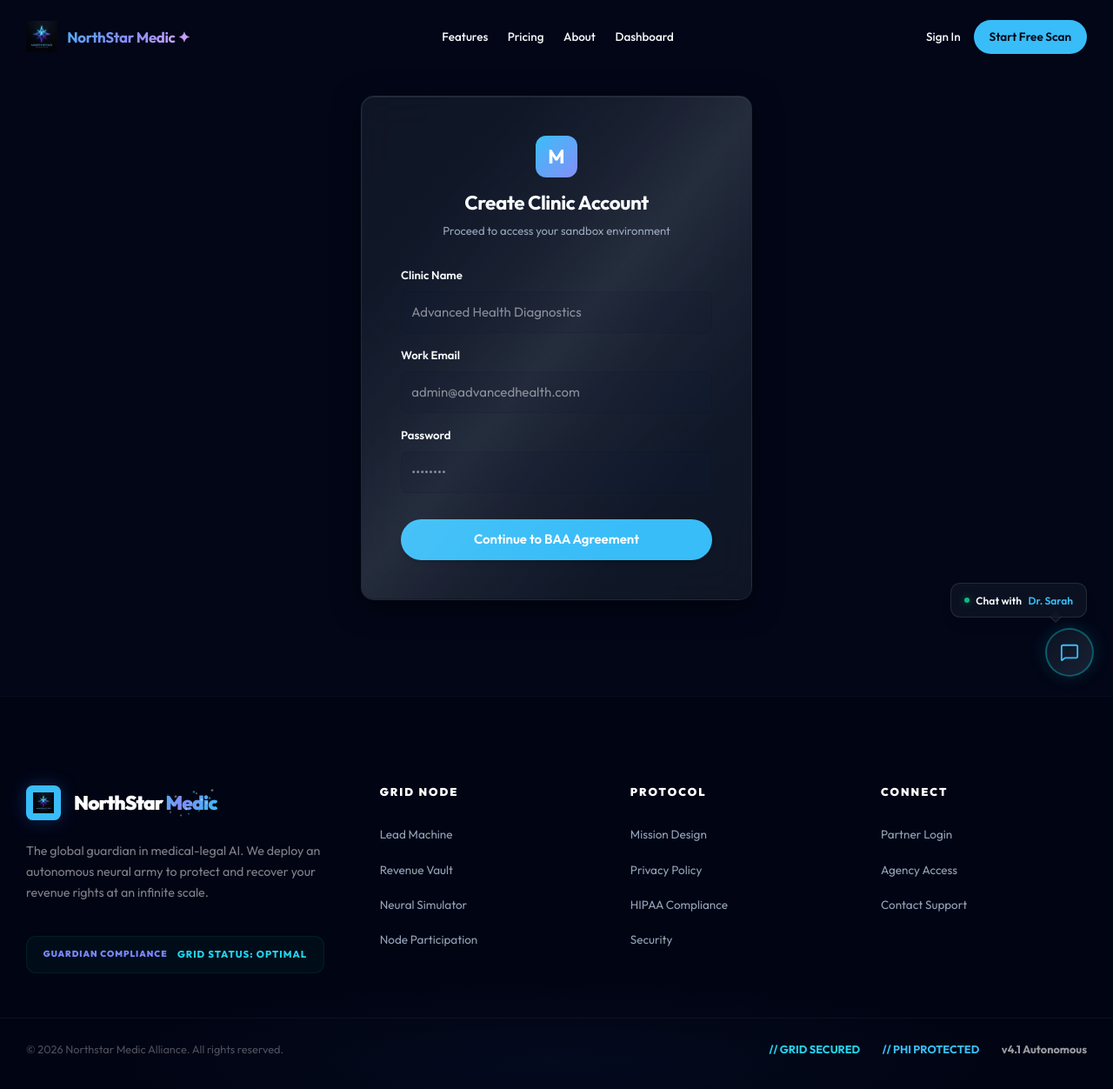
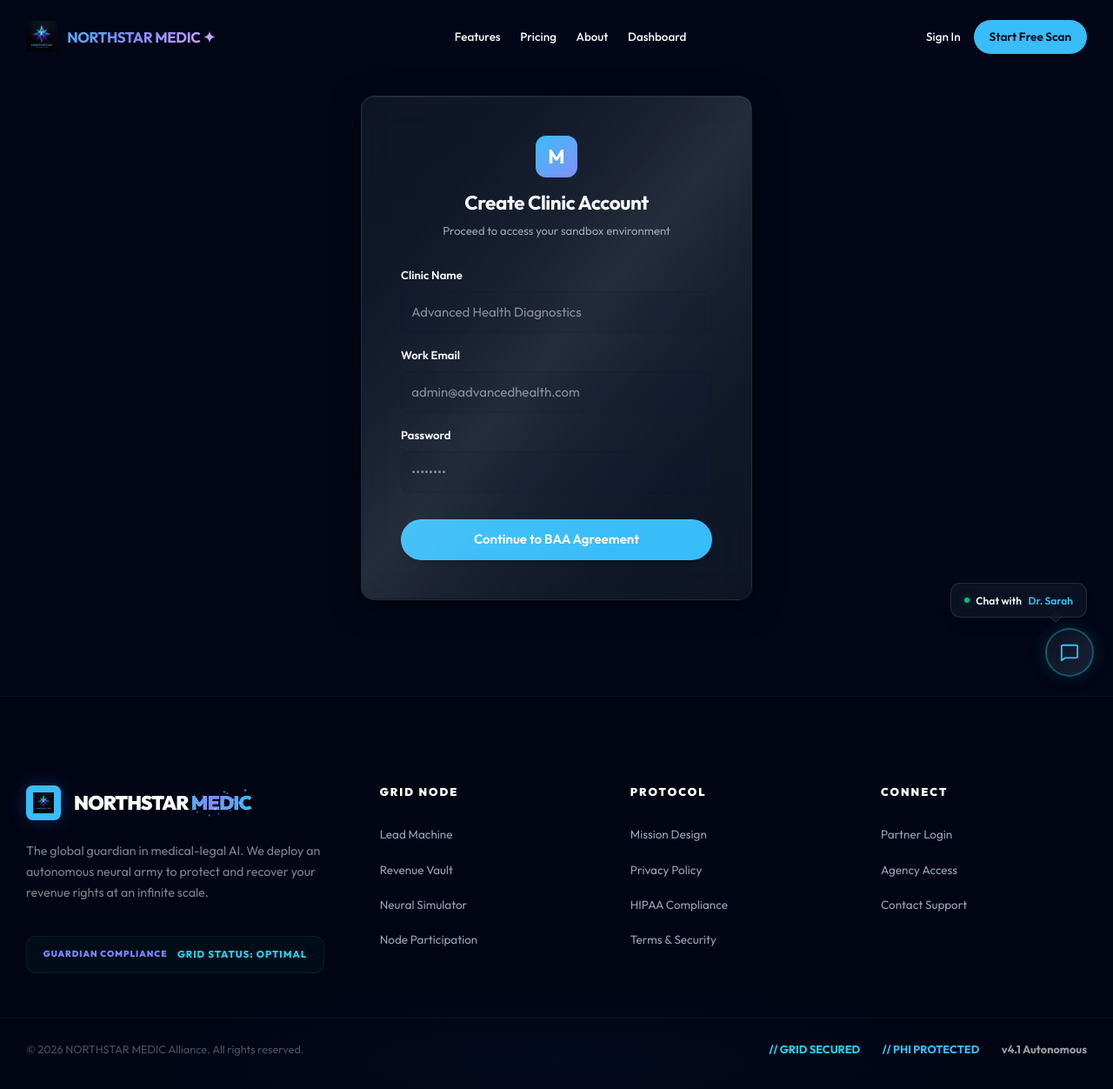
Before and after one commit to joeharyillum/northstarclaim, a Next.js app: page /signup in a window 1280 px wide. Shown: the top 1252 px of the page at 87% size. Built offline with nearby package versions, Linux system fonts and the light colour scheme.

Commit message:
Capitalize logo fonts: NORTHSTAR MEDIC across all components

```diff
--- a/src/app/dashboard/leads/page.tsx
+++ b/src/app/dashboard/leads/page.tsx
@@ -197,7 +197,7 @@ export default function DashboardLeads() {
     const totalContacted = dbStats.contacted || stats.contacted;
 
     return (
-        <div style={{ maxWidth: "1200px" }}>
+        <div style={{ maxWidth: "1200px", width: "100%", overflowX: "hidden" }}>
             {/* Header */}
             <div style={{ marginBottom: "1.5rem" }}>
                 <h1 style={{ fontSize: "1.5rem", fontWeight: "700", letterSpacing: "-0.02em", marginBottom: "0.25rem", display: "flex", alignItems: "center", gap: "0.5rem" }}>
@@ -297,7 +297,8 @@ export default function DashboardLeads() {
                         </div>
 
                         {/* Table */}
-                        <table style={{ width: "100%", borderCollapse: "collapse" }}>
+                        <div className="dash-table-wrap">
+                        <table style={{ width: "100%", borderCollapse: "collapse", minWidth: "500px" }}>
                             <thead>
                                 <tr style={{ borderBottom: "1px solid var(--border-subtle)", background: "rgba(0,0,0,0.15)" }}>
                                     {["Lead", "Status", "Company", ""].map(h => (
@@ -350,6 +351,7 @@ export default function DashboardLeads() {
                                 )}
                             </tbody>
                         </table>
+                        </div>
                     </div>
                 </div>
 
--- a/src/app/dashboard/page.tsx
+++ b/src/app/dashboard/page.tsx
@@ -76,7 +76,7 @@ export default async function DashboardOverview() {
     };
 
     return (
-        <div style={{ maxWidth: "1200px" }}>
+        <div style={{ maxWidth: "1200px", width: "100%", overflowX: "hidden" }}>
             {/* Header */}
             <div style={{
                 display: "flex",
--- a/src/app/globals.css
+++ b/src/app/globals.css
@@ -830,6 +830,19 @@ h1, h2, h3, h4, h5, h6 {
   .dash-main main {
     padding: 1rem !important;
   }
+
+  /* Background images — fit properly on mobile */
+  .hero-bg-image,
+  .section-bg-image {
+    background-size: cover !important;
+    background-position: center center !important;
+    transform: scale(1.1) !important;
+  }
+
+  /* Lead Engine / Overview — prevent horizontal overflow */
+  .dash-main {
+    overflow-x: hidden !important;
+  }
 }
 
 @media (max-width: 480px) {
--- a/src/app/page.tsx
+++ b/src/app/page.tsx
@@ -28,11 +28,11 @@ export default function Home() {
       }}>
 
         {/* Background Image - Neon Medical Future */}
-        <div style={{
+        <div className="hero-bg-image" style={{
           position: "absolute", top: 0, left: 0, width: "100%", height: "100%",
           backgroundImage: "url('/hero-neon-medical.webp')",
           backgroundSize: "cover",
-          backgroundPosition: "center top",
+          backgroundPosition: "center center",
           zIndex: 0,
           filter: "brightness(0.45) contrast(1.15) saturate(1.1)",
           transform: "scale(1.05)"
@@ -153,11 +153,11 @@ export default function Home() {
       <section className="section-padding" style={{ background: "var(--bg-primary)", position: "relative", borderTop: "none", overflow: "hidden" }}>
         {/* Surgeons & Medical Tech Background */}
         {/* Surgeons & Medical Tech Background */}
-        <div style={{
+        <div className="section-bg-image" style={{
           position: "absolute", top: 0, left: 0, width: "100%", height: "100%",
           backgroundImage: "url('/surgeons-technology.jpg')",
           backgroundSize: "cover",
-          backgroundPosition: "center",
+          backgroundPosition: "center center",
           zIndex: 0,
           filter: "brightness(0.35) contrast(1.15) saturate(1.1)",
         }} />
@@ -168,7 +168,7 @@ export default function Home() {
         }} />
         <div className="container" style={{ position: "relative", zIndex: 2 }}>
             <div style={{ textAlign: "center", maxWidth: "700px", margin: "0 auto 4rem" }}>
-              <h2 style={{ fontSize: "clamp(2rem, 5vw, 3rem)", marginBottom: "1.5rem", lineHeight: "1.2" }}>The <span className="text-gradient">NorthStar Medic</span> Advantage</h2>
+              <h2 style={{ fontSize: "clamp(2rem, 5vw, 3rem)", marginBottom: "1.5rem", lineHeight: "1.2" }}>The <span className="text-gradient">NORTHSTAR MEDIC</span> Advantage</h2>
               <p style={{ color: "var(--text-secondary)", fontSize: "1.125rem" }}>
                 Our platform is more than a tool—it's a complete AI-powered revenue recovery engine built for modern healthcare.
               </p>
@@ -254,7 +254,7 @@ export default function Home() {
               See the <span className="text-gradient">Aha Moment</span>
             </h2>
             <p style={{ color: "var(--text-secondary)", fontSize: "1.1rem", lineHeight: "1.7" }}>
-              Watch how NorthStar Medic transforms denied claims into recovered revenue — in minutes, not months.
+              Watch how NORTHSTAR MEDIC transforms denied claims into recovered revenue — in minutes, not months.
             </p>
           </div>
 
@@ -295,7 +295,7 @@ export default function Home() {
             <div style={{ position: "relative", minHeight: "420px", display: "flex", alignItems: "center", justifyContent: "center", padding: "3rem 2rem" }}>
               <img
                 src="/data-dashboard-hero.png"
-                alt="NorthStar Medic Dashboard — AI Claim Recovery Platform"
+                alt="NORTHSTAR MEDIC Dashboard — AI Claim Recovery Platform"
                 style={{
                   width: "100%",
                   maxWidth: "860px",
@@ -450,7 +450,7 @@ export default function Home() {
         <div className="container" style={{ position: "relative", zIndex: 2 }}>
           <h2 style={{ fontSize: "clamp(1.5rem, 4vw, 2.5rem)", marginBottom: "1.5rem", fontWeight: "700" }}>Ready to Get Started?</h2>
           <p style={{ color: "var(--text-secondary)", fontSize: "1.1rem", marginBottom: "3rem", maxWidth: "600px", margin: "0 auto 3rem" }}>
-            Join healthcare providers across the country who trust NorthStar Medic to protect their bottom line.
+            Join healthcare providers across the country who trust NORTHSTAR MEDIC to protect their bottom line.
           </p>
           <Button href="/auth/register" size="lg" variant="primary" style={{ background: "linear-gradient(to right, var(--brand-primary), var(--brand-accent))", color: "var(--bg-primary)", padding: "1.25rem 3rem", borderRadius: "var(--radius-full)", fontWeight: "700" }}>
             Create Your Account
--- a/src/components/DashboardSidebar.tsx
+++ b/src/components/DashboardSidebar.tsx
@@ -123,7 +123,7 @@ export default function DashboardSidebar() {
                             lineHeight: 1.2,
                             whiteSpace: "nowrap",
                         }}>
-                            NorthStar <span className="text-gradient">Medic</span>
+                            NORTHSTAR <span className="text-gradient">MEDIC</span>
                         </div>
                         <div style={{
                             fontSize: "0.6rem",
--- a/src/components/Footer.tsx
+++ b/src/components/Footer.tsx
@@ -47,7 +47,7 @@ export default function Footer() {
                             <img src="/logo.png" alt="N" style={{ width: "24px" }} />
                         </div>
                         <span style={{ fontSize: "1.5rem", fontWeight: "900", color: "white", letterSpacing: "-0.04em" }}>
-                            NorthStar <span className="text-gradient">Medic</span>
+                            NORTHSTAR <span className="text-gradient">MEDIC</span>
                         </span>
                     </div>
                     <p style={{ color: "rgba(255,255,255,0.5)", lineHeight: "1.7", marginBottom: "2.5rem", fontSize: "0.95rem", maxWidth: "400px" }}>
@@ -81,9 +81,9 @@ export default function Footer() {
                     <h4 style={{ color: "white", marginBottom: "2rem", fontSize: "0.85rem", textTransform: "uppercase", letterSpacing: "2px", fontWeight: "900" }}>Protocol</h4>
                     <ul style={{ listStyle: "none", display: "flex", flexDirection: "column", gap: "1.25rem", fontSize: "0.9rem" }}>
                         <li><Link href="/about" style={{ transition: "all 0.3s" }} onMouseOver={(e) => e.currentTarget.style.color = "white"} onMouseOut={(e) => e.currentTarget.style.color = "var(--text-secondary)"}>Mission Design</Link></li>
-                        <li><Link href="/about" style={{ transition: "all 0.3s" }} onMouseOver={(e) => e.currentTarget.style.color = "white"} onMouseOut={(e) => e.currentTarget.style.color = "var(--text-secondary)"}>Privacy Policy</Link></li>
-                        <li><Link href="/about" style={{ transition: "all 0.3s" }} onMouseOver={(e) => e.currentTarget.style.color = "white"} onMouseOut={(e) => e.currentTarget.style.color = "var(--text-secondary)"}>HIPAA Compliance</Link></li>
-                        <li><Link href="/about" style={{ transition: "all 0.3s" }} onMouseOver={(e) => e.currentTarget.style.color = "white"} onMouseOut={(e) => e.currentTarget.style.color = "var(--text-secondary)"}>Security</Link></li>
+                        <li><Link href="/privacy" style={{ transition: "all 0.3s" }} onMouseOver={(e) => e.currentTarget.style.color = "white"} onMouseOut={(e) => e.currentTarget.style.color = "var(--text-secondary)"}>Privacy Policy</Link></li>
+                        <li><Link href="/baa" style={{ transition: "all 0.3s" }} onMouseOver={(e) => e.currentTarget.style.color = "white"} onMouseOut={(e) => e.currentTarget.style.color = "var(--text-secondary)"}>HIPAA Compliance</Link></li>
+                        <li><Link href="/terms" style={{ transition: "all 0.3s" }} onMouseOver={(e) => e.currentTarget.style.color = "white"} onMouseOut={(e) => e.currentTarget.style.color = "var(--text-secondary)"}>Terms &amp; Security</Link></li>
                     </ul>
                 </div>
 
@@ -111,7 +111,7 @@ export default function Footer() {
                 zIndex: 1
             }}>
                 <div style={{ display: "flex", gap: "2rem" }}>
-                    <p>&copy; {new Date().getFullYear()} Northstar Medic Alliance. All rights reserved.</p>
+                    <p>&copy; {new Date().getFullYear()} NORTHSTAR MEDIC Alliance. All rights reserved.</p>
                 </div>
                 <div style={{ display: "flex", gap: "clamp(1rem, 2vw, 3rem)", fontWeight: "700", flexWrap: "wrap" }}>
                     <p style={{ color: "var(--brand-accent)" }}>// GRID SECURED</p>
--- a/src/components/Navigation.tsx
+++ b/src/components/Navigation.tsx
@@ -68,7 +68,7 @@ export default function Navigation() {
                         WebkitTextFillColor: "transparent",
                         animation: "shimmer 3s ease-in-out infinite",
                     }}>
-                        NorthStar Medic ✦
+                        NORTHSTAR MEDIC ✦
                     </span>
                 </Link>
 
--- a/src/components/TrustFooter.tsx
+++ b/src/components/TrustFooter.tsx
@@ -20,7 +20,7 @@ export default function TrustFooter() {
 
             {/* Copyright */}
             <div style={{ textAlign: "center", fontSize: "0.65rem", color: "var(--text-muted)" }}>
-                © {new Date().getFullYear()} NorthStar Medic. Medical claims recovery intelligence.
+                © {new Date().getFullYear()} NORTHSTAR MEDIC. Medical claims recovery intelligence.
                 <br />
                 All activity is logged and auditable for compliance.
             </div>
```
